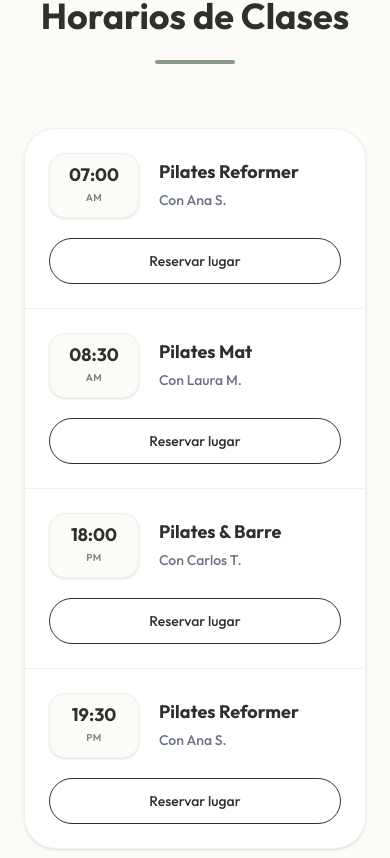
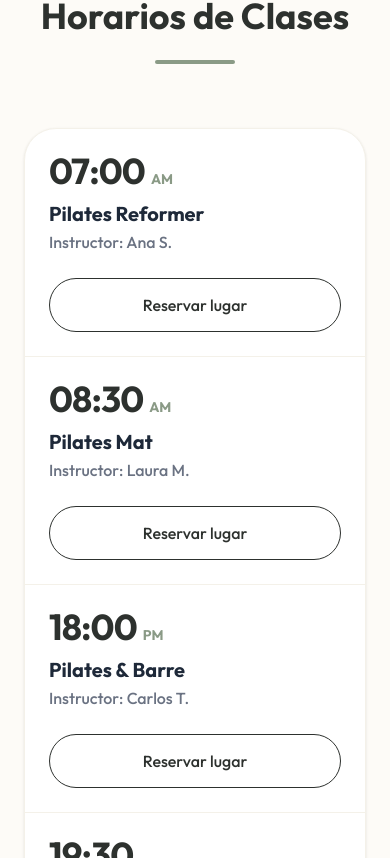
Before and after one commit to MiguelRuizHdz/pilates-app, a Next.js app: page / in a window 390 px wide. Shown: the part 2766-3624 px from the top of the page. Built offline with nearby package versions, Linux system fonts and the light colour scheme.

Commit message:
Improve mobile schedule cards - clean typography layout, no boxy borders

```diff
--- a/app/page.tsx
+++ b/app/page.tsx
@@ -152,19 +152,15 @@ export default function Home() {
             <div className="block md:hidden divide-y divide-[#F4F1E9]">
               {scheduleData.map((session, i) => (
                 <div key={i} className="p-6 hover:bg-[#FDFBF7] transition-colors flex flex-col gap-5">
-                  <div className="flex items-center gap-5">
-                    {/* Time Badge */}
-                    <div className="bg-[#FDFBF7] border border-[#F4F1E9] text-primary px-4 py-3 rounded-2xl font-bold text-center min-w-[90px] shadow-sm">
-                      <div className="text-lg leading-none">{session.time.split(' ')[0]}</div>
-                      <div className="text-[10px] font-semibold uppercase tracking-wider mt-1.5 opacity-60">{session.time.split(' ')[1]}</div>
+                  <div>
+                    <div className="flex items-baseline gap-1.5 mb-3">
+                      <span className="text-4xl font-bold text-primary tracking-tight leading-none">{session.time.split(' ')[0]}</span>
+                      <span className="text-sm font-bold text-secondary uppercase">{session.time.split(' ')[1]}</span>
                     </div>
-                    {/* Details */}
-                    <div>
-                      <div className="text-lg font-bold text-primary leading-tight">{session.name}</div>
-                      <div className="text-sm font-medium text-gray-500 mt-1.5">Con {session.instructor}</div>
-                    </div>
+                    <div className="text-xl font-bold text-gray-800 leading-tight mb-1">{session.name}</div>
+                    <div className="text-gray-500 font-medium">Instructor: {session.instructor}</div>
                   </div>
-                  <a href={`mailto:hola@pilatesstudio.com?subject=Reserva para clase de ${session.name} a las ${session.time}`} className="w-full text-center text-sm font-medium text-primary border border-primary py-3 rounded-full hover:bg-primary hover:text-white transition-all">
+                  <a href={`mailto:hola@pilatesstudio.com?subject=Reserva para clase de ${session.name} a las ${session.time}`} className="w-full text-center font-medium text-primary border border-primary py-3.5 rounded-full hover:bg-primary hover:text-white transition-all mt-1">
                     Reservar lugar
                   </a>
                 </div>
```
